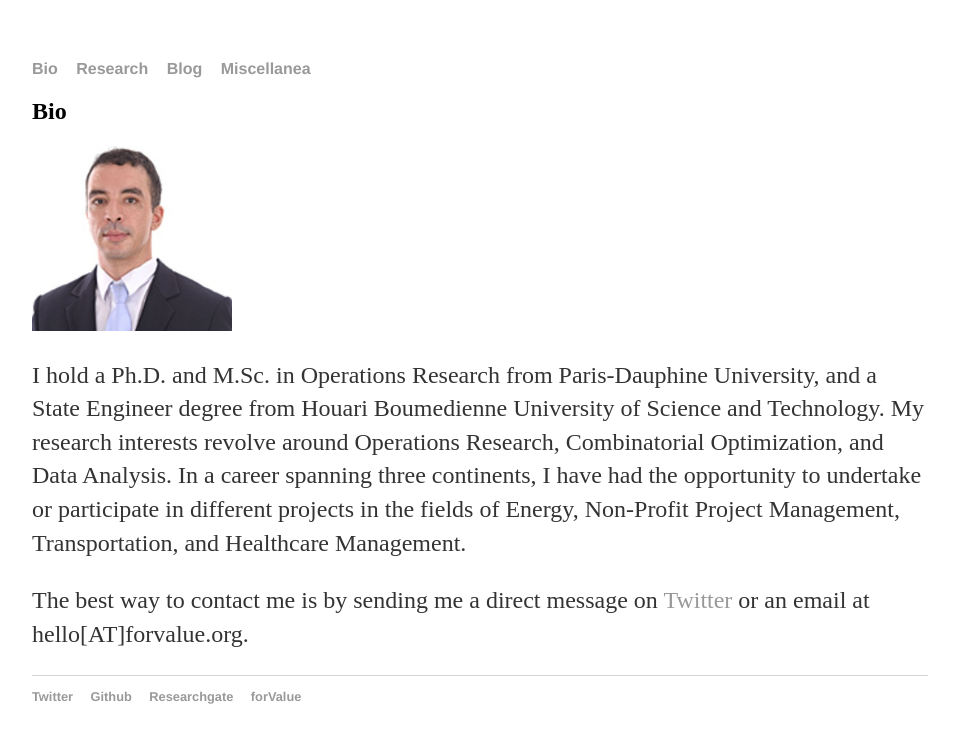
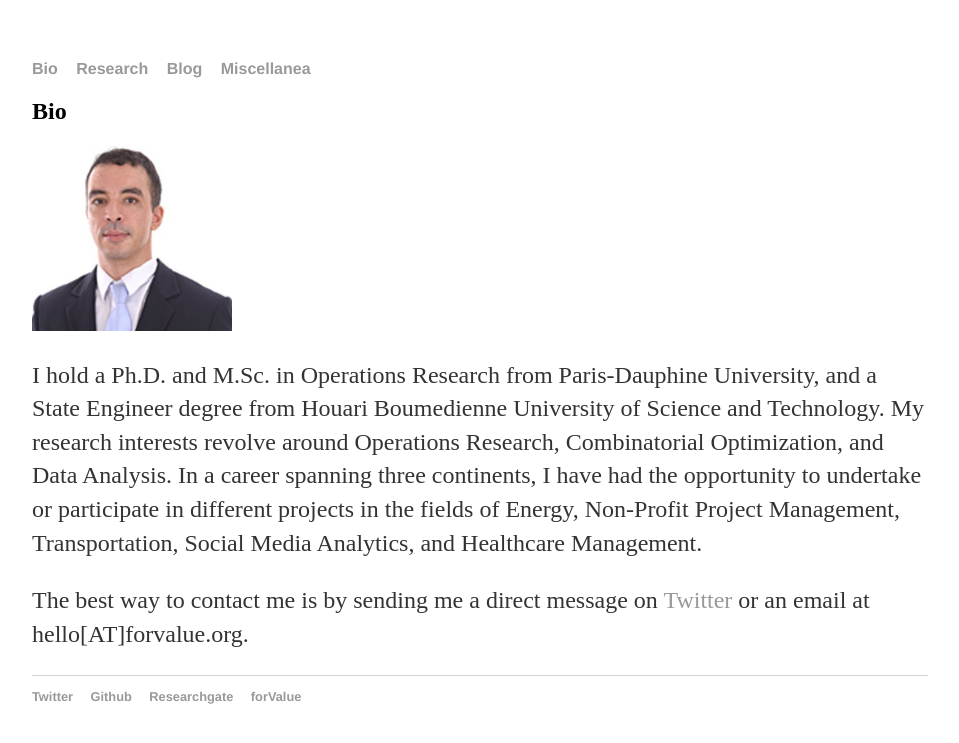
Before and after one commit to ndehouche/ndehouche.github.io, a Jekyll site: the page built from index.html, in a window 1280 px wide. Shown: the top 743 px of the page, without its empty margins (160-1119 px from the left). Built offline with Jekyll 4.4.1, drawn with Linux system fonts in a browser that asks for light colours.

Commit message:
Update index.html

```diff
--- a/index.html
+++ b/index.html
@@ -5,7 +5,7 @@ title: Nassim Dehouche
 <div class="blurb">
 	<h2>Bio</h2>
 	<img src="nd.jpg" alt="Nassim Dehouche" width="200">
-	      <p>I hold a Ph.D. and M.Sc. in Operations Research from Paris-Dauphine University, and a State Engineer degree from Houari Boumedienne University of Science and Technology. My research interests revolve around Operations Research, Combinatorial Optimization, and Data Analysis. In a career spanning three continents, I have had the opportunity to undertake or participate in different projects in the fields of Energy, Non-Profit Project Management, Transportation, and Healthcare Management.</p>
+	      <p>I hold a Ph.D. and M.Sc. in Operations Research from Paris-Dauphine University, and a State Engineer degree from Houari Boumedienne University of Science and Technology. My research interests revolve around Operations Research, Combinatorial Optimization, and Data Analysis. In a career spanning three continents, I have had the opportunity to undertake or participate in different projects in the fields of Energy, Non-Profit Project Management, Transportation, Social Media Analytics, and Healthcare Management.</p>
 </div><!-- /.blurb -->
 
 <div class="blurb">
```
